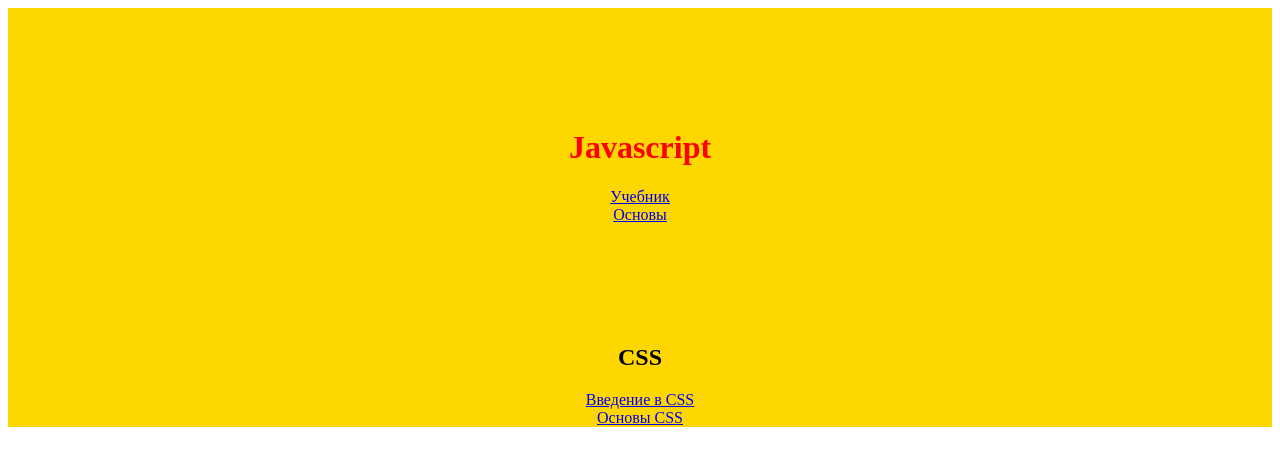
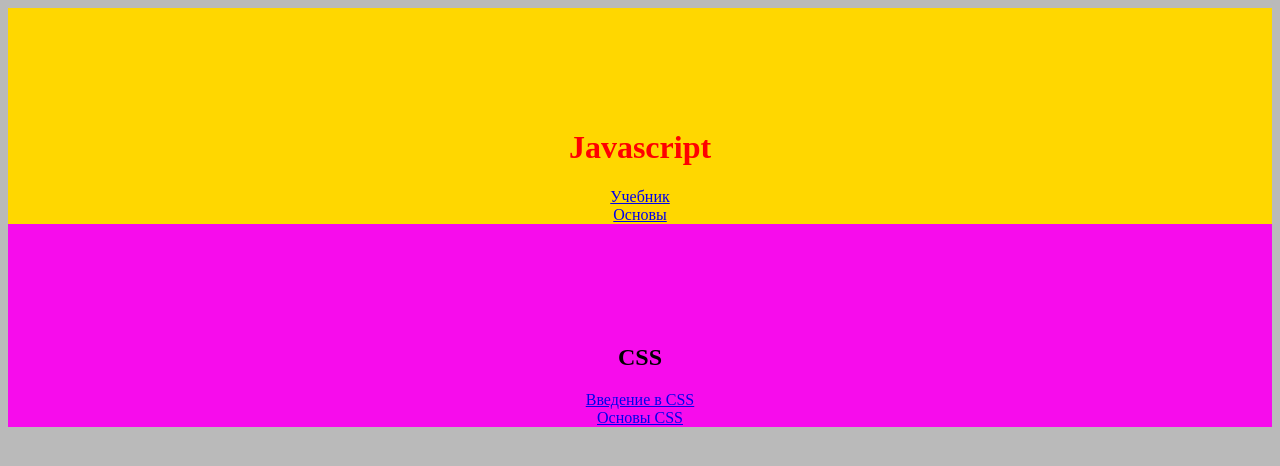
Before and after one commit to Emma3110/Emma3110.github.io, a plain HTML site: page index1.html in a window 1280 px wide. Drawn offline with Linux system fonts and the light colour scheme.

Commit message:
Update index1.html

```diff
--- a/index1.html
+++ b/index1.html
@@ -1,13 +1,13 @@
 <!DOCTYPE html>
 <html>
-<body>
+<body style="background:#bababa">
  <div style="text-align:center; padding-top:100px; background:gold;">
 <h1 style="color:red">Javascript</h1>
   <a href="https://schoolsw3.com/js/ "> Учебник </a> </br>
  <a href="javascript.ru/tutorial/foundation"  > Основы </a>
  </div>
 
-  <div style="text-align:center; padding-top:100px;background:gold;">
+  <div style="text-align:center; padding-top:100px;background:#f70cec;">
   <h2>CSS</h2>
 <div> <a href="htmlbook.ru/samcss/vvedenie-v-css" > Введение в CSS </a> </div>
   <a href="htmlbook.ru/samcss"> Основы CSS </a>
```
